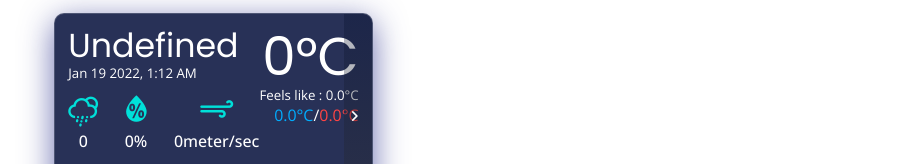
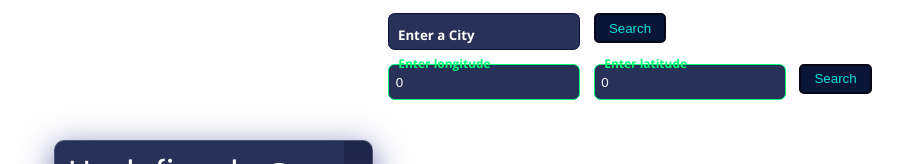
Before and after one commit to Mousticke/forecast-viewer, an Angular app: page / in a window 1280 px wide. Shown: the top 164 px of the page, without its empty margins (10-913 px from the left). Built offline with nearby package versions, Linux system fonts and the light colour scheme; no server answers.

Commit message:
Add input fields search

```diff
--- a/src/app/app.component.html
+++ b/src/app/app.component.html
@@ -1,3 +1,4 @@
+<app-weather-search></app-weather-search>
 <app-forecast-overview
   [currentCity]="weatherCityData"
   [fullCity]="weatherCityFullData"
--- a/src/app/app.component.scss
+++ b/src/app/app.component.scss
@@ -1,4 +1,10 @@
 @import "/src/styles.scss";
+
+app-weather-search {
+  @include flex_column();
+  justify-content: center;
+  margin: 1rem;
+}
 
 app-forecast-overview {
   display: grid;
--- a/src/app/app.module.ts
+++ b/src/app/app.module.ts
@@ -7,6 +7,8 @@ import { ForeCastOverviewComponent } from './components/forecast-overview/foreca
 import { ForecastContainerComponent } from './components/forecast-container/forecast-container.component';
 import { ChartContainerComponent } from './components/chart-container/chart-container.component';
 import { DailyDetailsComponent } from './components/forecast-overview/daily-details/daily-details.component';
+import { WeatherSearchComponent } from './components/weather-search/weather-search.component';
+import { ReactiveFormsModule } from '@angular/forms';
 
 @NgModule({
   declarations: [
@@ -15,8 +17,9 @@ import { DailyDetailsComponent } from './components/forecast-overview/daily-deta
     ForecastContainerComponent,
     ChartContainerComponent,
     DailyDetailsComponent,
+    WeatherSearchComponent,
   ],
-  imports: [BrowserModule, HttpClientModule],
+  imports: [BrowserModule, HttpClientModule, ReactiveFormsModule],
   providers: [],
   bootstrap: [AppComponent],
 })
--- /dev/null
+++ b/src/app/components/weather-search/weather-search.component.html
@@ -0,0 +1,88 @@
+<div class="form_container">
+  <form [formGroup]="cityForm" (ngSubmit)="searchCity()">
+    <div class="input_fields_container">
+      <label class="input">
+        <input
+          class="input_field"
+          name="city_location"
+          type="text"
+          placeholder=" "
+          formControlName="city_location"
+          [ngClass]="
+            city_location && city_location.invalid
+              ? 'input_invalid'
+              : city_location &&
+                city_location.value !== '' &&
+                city_location.valid
+              ? 'input_valid'
+              : ''
+          "
+        />
+        <span class="input_label">Enter a City</span>
+        <span
+          class="input_info_error"
+          *ngIf="city_location && city_location.invalid"
+          >You must provide a valid city</span
+        >
+      </label>
+    </div>
+
+    <button class="button_form">Search</button>
+  </form>
+</div>
+
+<div class="form_container">
+  <form [formGroup]="geoForm" (ngSubmit)="searchGeo()">
+    <div class="input_fields_container">
+      <label class="input">
+        <input
+          class="input_field"
+          name="city_longitude"
+          type="number"
+          placeholder=" "
+          formControlName="city_longitude"
+          [ngClass]="
+            geo_longitude && geo_longitude.invalid
+              ? 'input_invalid'
+              : geo_longitude &&
+                geo_longitude.value !== '' &&
+                geo_longitude.valid
+              ? 'input_valid'
+              : ''
+          "
+        />
+        <span class="input_label">Enter longitude</span>
+        <span
+          class="input_info_error"
+          *ngIf="geo_longitude && geo_longitude.invalid"
+          >You must provide a valid longitude</span
+        >
+      </label>
+
+      <label class="input">
+        <input
+          class="input_field"
+          name="city_latitude"
+          type="number"
+          placeholder=" "
+          formControlName="city_latitude"
+          [ngClass]="
+            geo_latitude && geo_latitude.invalid
+              ? 'input_invalid'
+              : geo_latitude && geo_latitude.value !== '' && geo_latitude.valid
+              ? 'input_valid'
+              : ''
+          "
+        />
+        <span class="input_label">Enter latitude</span>
+        <span
+          class="input_info_error"
+          *ngIf="geo_latitude && geo_latitude.invalid"
+          >You must provide a valid latitude</span
+        >
+      </label>
+    </div>
+
+    <button class="button_form">Search</button>
+  </form>
+</div>
--- /dev/null
+++ b/src/app/components/weather-search/weather-search.component.scss
@@ -0,0 +1,99 @@
+@import "/src/styles.scss";
+
+.form_container {
+  @include flex_row();
+  gap: 1rem;
+  margin-block-end: 1rem;
+
+  & > form {
+    @include flex_column();
+    @include landscape_phone {
+      @include flex_row();
+    }
+
+    gap: 1rem;
+    & .input_fields_container {
+      display: flex;
+      gap: 1rem;
+
+      & .input {
+        position: relative;
+
+        &_info_error {
+          color: var(--crimson);
+          font-weight: 600;
+        }
+
+        &_label {
+          position: absolute;
+          left: 0;
+          top: 0;
+          padding: 0.6rem 0.5rem;
+          margin: 0.5rem 0.25rem;
+          white-space: nowrap;
+          transform: translate(0, 0);
+          transform-origin: 0 0;
+          color: white;
+          transition: transform 120ms ease-in;
+          font-weight: bold;
+          line-height: 1.2;
+        }
+
+        &_field {
+          box-sizing: border-box;
+          display: block;
+          width: 100%;
+          border: 1px solid var(--darkNavy);
+          padding: 0.75rem 0.5rem;
+          color: var(--darkNavy);
+          background: transparent;
+          border-radius: 0.5rem;
+          background: rgb(11 21 64 / 88%);
+          &:focus,
+          &:not(:placeholder-shown) {
+            & + .input_label {
+              transform: translate(0.1rem, -64%) scale(0.9);
+              color: var(--cyan);
+            }
+            color: var(--lightGray);
+          }
+        }
+
+        &_valid {
+          border: 1px solid var(--green);
+          & + .input_label {
+            color: var(--green) !important;
+          }
+        }
+
+        &_invalid {
+          border: 1px solid var(--crimson);
+          & + .input_label {
+            color: var(--crimson) !important;
+          }
+        }
+      }
+    }
+    & .button_form {
+      padding-inline-end: 1rem;
+      padding-inline-start: 1rem;
+      background: rgb(9 22 56);
+      border: 2px solid #080716;
+      outline: none;
+      border-radius: 5px;
+      color: var(--cyan);
+      cursor: pointer;
+      transition: all 0.3s cubic-bezier(0.075, 0.82, 0.165, 1);
+
+      display: flex;
+      max-width: 100px;
+      height: 30px;
+      justify-content: center;
+      align-items: center;
+
+      &:hover {
+        background: hsl(224deg 65% 15% / 88%);
+      }
+    }
+  }
+}
--- /dev/null
+++ b/src/app/components/weather-search/weather-search.component.ts
@@ -0,0 +1,51 @@
+import { Component, OnInit } from '@angular/core';
+import { FormGroup, FormControl, Validators } from '@angular/forms';
+import { accentedCharacters } from 'src/app/model/constants/AccentChar';
+
+@Component({
+  selector: 'app-weather-search',
+  templateUrl: './weather-search.component.html',
+  styleUrls: ['./weather-search.component.scss'],
+})
+export class WeatherSearchComponent implements OnInit {
+  constructor() {}
+
+  cityForm = new FormGroup({
+    city_location: new FormControl('', [
+      Validators.pattern("[a-zA-Z' ,.s-" + accentedCharacters + ']{1,25}$'),
+    ]),
+  });
+
+  geoForm = new FormGroup({
+    city_longitude: new FormControl(0, [
+      Validators.required,
+      Validators.pattern('[0-9]+$'),
+    ]),
+    city_latitude: new FormControl(0, [
+      Validators.required,
+      Validators.pattern('[0-9]+$'),
+    ]),
+  });
+
+  ngOnInit(): void {}
+
+  searchCity() {
+    console.log(this.cityForm.value);
+  }
+
+  searchGeo() {
+    console.log(this.geoForm.value);
+  }
+
+  get city_location() {
+    return this.cityForm.get('city_location');
+  }
+
+  get geo_longitude() {
+    return this.geoForm.get('city_longitude');
+  }
+
+  get geo_latitude() {
+    return this.geoForm.get('city_latitude');
+  }
+}
--- /dev/null
+++ b/src/app/model/constants/AccentChar.ts
@@ -0,0 +1,2 @@
+export const accentedCharacters: string =
+  'àèìòùÀÈÌÒÙáéíóúýÁÉÍÓÚÝâêîôûÂÊÎÔÛãñõÃÑÕäëïöüÿÄËÏÖÜŸçÇßØøÅåÆæœ';
--- a/src/styles.scss
+++ b/src/styles.scss
@@ -20,6 +20,7 @@
   --cyan: hsl(178deg 100% 44%);
   --blue: #00adff;
   --crimson: #ff4444;
+  --green: hsl(147deg 100% 50%);
   --h1: 2rem;
   --h2: 1.5rem;
   --h3: 1.25rem;
```
Also changed, not shown: 1 other file (tests, documents, lock files or other folders).
